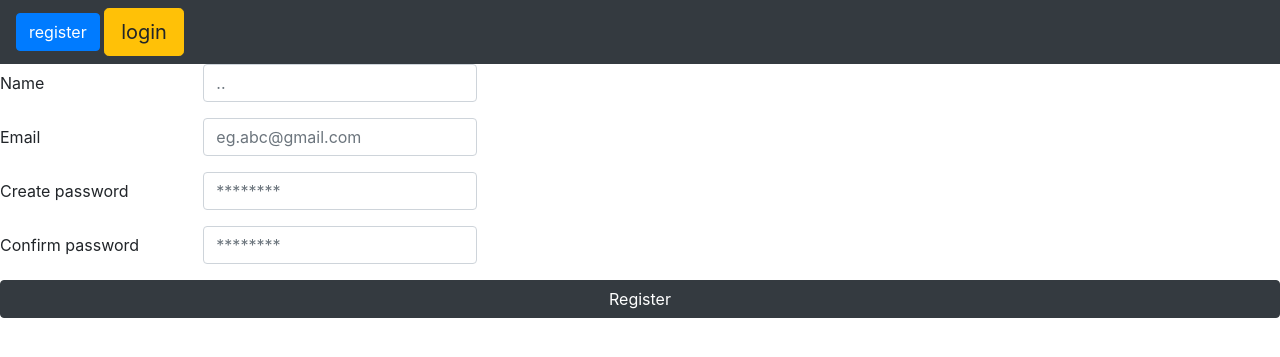
After one commit to Morgan-Gicheha/Employee-management-system, a Flask app: page /register in a window 1280 px wide. The commit adds this page. Shown: the top 357 px of the page. Run offline with Flask 2, Linux system fonts and the light colour scheme; some libraries are stand-ins or nearby versions.

Commit message:
production changes

```diff
--- a/app.py
+++ b/main.py
@@ -27,6 +27,13 @@ def create():
 def login():
 
      return render_template('login.html')
+
+
+@app.route('/register',methods=['GET','POST'])
+def register():
+
+     return render_template('register.html')
+
 
 
 @app.route('/')
--- a/models/department_model.py
+++ b/models/department_model.py
@@ -1,4 +1,4 @@
-from app import db
+from main import db
 
 
 class Department(db.Model):
--- a/models/employee_model.py
+++ b/models/employee_model.py
@@ -1,5 +1,5 @@
 # importing the db from the app model
-from app import db
+from main import db
 
 # creating a class
 
--- a/models/payroll_model.py
+++ b/models/payroll_model.py
@@ -1,4 +1,4 @@
-from app import db
+from main import db
 # creating tables using orm
 class Payroll(db.Model):
     __tablename__='payrolls_table'
--- /dev/null
+++ b/templates/authentication_parent.html
@@ -0,0 +1,40 @@
+<!DOCTYPE html>
+<html lang="en">
+  <head>
+    <meta charset="utf-8" />
+    <meta http-equiv="x-ua-compatible" content="ie=edge" />
+    <meta name="viewport" content="width=device-width, initial-scale=1" />
+
+    <link rel="stylesheet" href="https://stackpath.bootstrapcdn.com/bootstrap/4.3.1/css/bootstrap.min.css" integrity="sha384-ggOyR0iXCbMQv3Xipma34MD+dH/1fQ784/j6cY/iJTQUOhcWr7x9JvoRxT2MZw1T" crossorigin="anonymous">
+  </head>
+
+  <body>
+    <!-- adding navbar -->
+    <nav class="navbar navbar-expand-lg navbar-light bg-dark">
+
+        <button class="navbar-toggler" type="button" data-toggle="collapse" data-target="#navbarSupportedContent" aria-controls="navbarSupportedContent" aria-expanded="false" aria-label="Toggle navigation">
+          <span class="navbar-toggler-icon"></span>
+        </button>
+
+        <div class="collapse navbar-collapse" id="navbarSupportedContent">
+          <ul class="navbar-nav mr-auto">
+
+              <div class="text-left" >
+
+              <a href="/login" class="btn btn-primary " role="button">register</a>
+
+              <a href="/register" class="btn btn-lg btn-warning" role="button">login</a>
+              </div>
+              </ul>
+          </ul>
+
+        </div>
+      </nav>
+   {% block content %}
+
+   {% endblock %}
+    <script src="https://code.jquery.com/jquery-3.3.1.slim.min.js" integrity="sha384-q8i/X+965DzO0rT7abK41JStQIAqVgRVzpbzo5smXKp4YfRvH+8abtTE1Pi6jizo" crossorigin="anonymous"></script>
+    <script src="https://cdnjs.cloudflare.com/ajax/libs/popper.js/1.14.7/umd/popper.min.js" integrity="sha384-UO2eT0CpHqdSJQ6hJty5KVphtPhzWj9WO1clHTMGa3JDZwrnQq4sF86dIHNDz0W1" crossorigin="anonymous"></script>
+    <script src="https://stackpath.bootstrapcdn.com/bootstrap/4.3.1/js/bootstrap.min.js" integrity="sha384-JjSmVgyd0p3pXB1rRibZUAYoIIy6OrQ6VrjIEaFf/nJGzIxFDsf4x0xIM+B07jRM" crossorigin="anonymous"></script>
+  </body>
+</html>
--- /dev/null
+++ b/templates/register.html
@@ -0,0 +1,44 @@
+<!-- importing from authentication_parent.html -->
+{% extends'authentication_parent.html'%}
+{% block content %}
+
+<!-- form group for register -->
+
+    <!-- name section -->
+    <!-- name section -->
+    <div class="form-group row">
+        <label for="name" class="col-sm-2 col-form-label">Name</label>
+        <div>
+            <input name="inputed_user_name" type="text" class="form-control" id="name" placeholder="..">
+        </div>
+    </div>
+    <!-- email section -->
+    <div class="form-group row">
+        <label for="staticEmail" class="col-sm-2 col-form-label">Email</label>
+        <div>
+            <input name="inputed_email" type="text" class="form-control" id="staticEmail"
+                placeholder="eg.abc@gmail.com">
+        </div>
+    </div>
+    <!--password section  -->
+    <div class="form-group row">
+        <label for="password" class="col-sm-2 col-form-label">Create password</label>
+        <div>
+            <input name="inputed_user_password" type="password" class="form-control" id="password"
+                placeholder="********">
+        </div>
+    </div>
+
+    <!-- confriming pasword section -->
+
+    <div class="form-group row">
+        <label for="confirm_password" class="col-sm-2 col-form-label">Confirm password</label>
+        <div>
+            <input name="inputed_user_confirming_password" type="password" class="form-control" id="confirm_password"
+                placeholder="********">
+        </div>
+    </div>
+    <button class=" btn btn-block btn-dark" type="submit">Register</button>
+
+
+{% endblock %}
```
Also changed, not shown: templates/forgot_password.html (added, +26 -0 lines), templates/login.html (+30 -3 lines), 1 other file.
